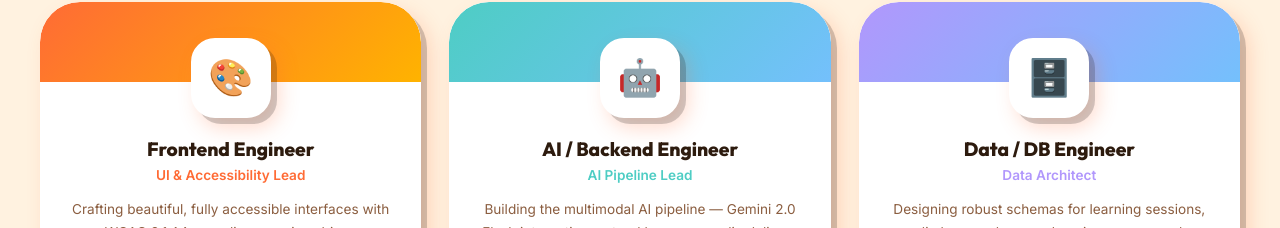
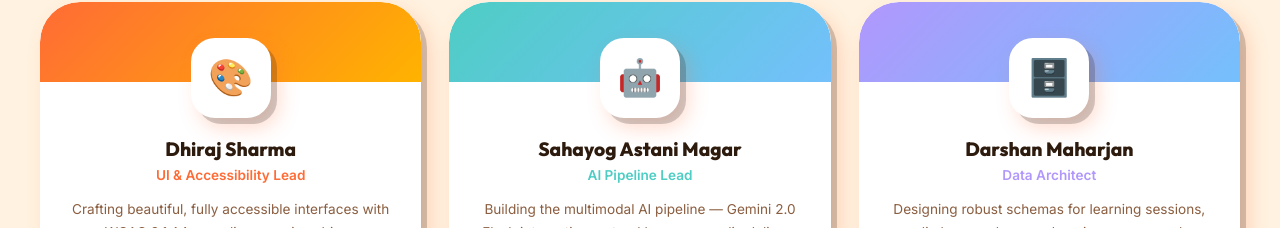
Before and after one commit to darshanmaharjan123-rgb/AI-FOR-EDUCATION-HACKATHON, a plain HTML site: page frontend/index.html in a window 1280 px wide. Shown: the part 5006-5234 px from the top of the page. Drawn offline with Linux system fonts and the light colour scheme.

Commit message:
changed names

```diff
--- a/frontend/index.html
+++ b/frontend/index.html
@@ -471,7 +471,7 @@
 
               <article class="team-card reveal" role="listitem" tabindex="0">
                 <div class="team-avatar" aria-hidden="true">🎨</div>
-                <h3 class="team-name">Frontend Engineer</h3>
+                <h3 class="team-name">Dhiraj Sharma</h3>
                 <div class="team-role">UI & Accessibility Lead</div>
                 <p class="team-desc">
                   Crafting beautiful, fully accessible interfaces with WCAG 2.1 AA compliance,
@@ -487,7 +487,7 @@
 
               <article class="team-card reveal" role="listitem" tabindex="0">
                 <div class="team-avatar" aria-hidden="true">🤖</div>
-                <h3 class="team-name">AI / Backend Engineer</h3>
+                <h3 class="team-name">Sahayog Astani Magar</h3>
                 <div class="team-role" style="color:#4ECDC4">AI Pipeline Lead</div>
                 <p class="team-desc">
                   Building the multimodal AI pipeline — Gemini 2.0 Flash integration,
@@ -503,7 +503,7 @@
 
               <article class="team-card reveal" role="listitem" tabindex="0">
                 <div class="team-avatar" aria-hidden="true">🗄️</div>
-                <h3 class="team-name">Data / DB Engineer</h3>
+                <h3 class="team-name">Darshan Maharjan</h3>
                 <div class="team-role" style="color:#B197FC">Data Architect</div>
                 <p class="team-desc">
                   Designing robust schemas for learning sessions, audio logs, and comprehension
```
Also changed, not shown: 1 other file.
